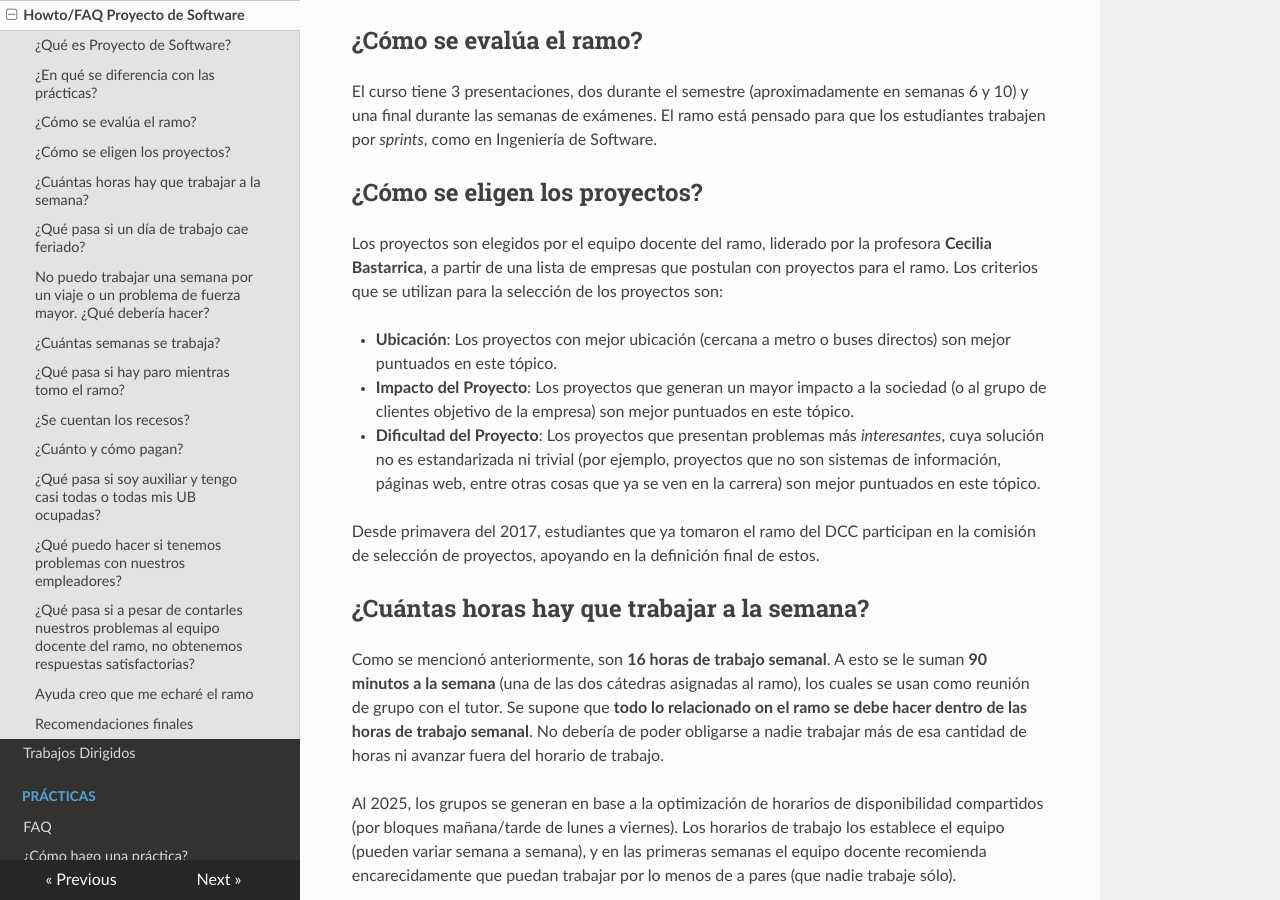
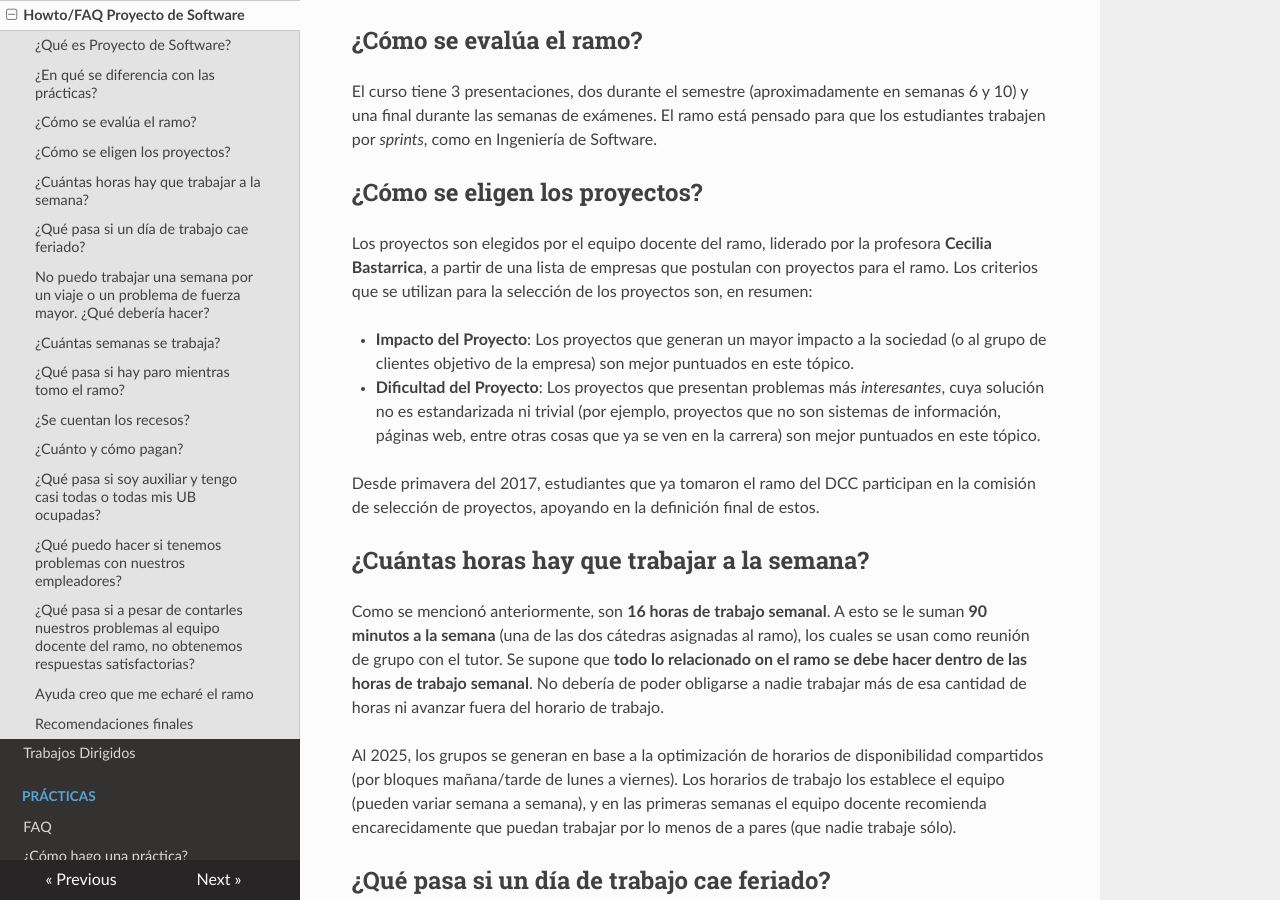
Before and after one commit to cadcc/howto, an MkDocs documentation site: the page built from docs/Proyecto de Software.md, in a window 1280 px wide and 900 px high, scrolled down 776 px. Built offline with MkDocs 1.6.1, drawn with Linux system fonts in a browser that asks for light colours; nearby versions of some CDN libraries.

Commit message:
remove location criteria from Proyecto de Software.md

```diff
--- a/docs/Proyecto de Software.md
+++ b/docs/Proyecto de Software.md
@@ -18,9 +18,8 @@ El curso tiene 3 presentaciones, dos durante el semestre (aproximadamente en sem
 
 ## ¿Cómo se eligen los proyectos?
 
-Los proyectos son elegidos por el equipo docente del ramo, liderado por la profesora **Cecilia Bastarrica**, a partir de una lista de empresas que postulan con proyectos para el ramo. Los criterios que se utilizan para la selección de los proyectos son:
+Los proyectos son elegidos por el equipo docente del ramo, liderado por la profesora **Cecilia Bastarrica**, a partir de una lista de empresas que postulan con proyectos para el ramo. Los criterios que se utilizan para la selección de los proyectos son, en resumen:
 
-* **Ubicación**: Los proyectos con mejor ubicación (cercana a metro o buses directos) son mejor puntuados en este tópico.
 * **Impacto del Proyecto**: Los proyectos que generan un mayor impacto a la sociedad (o al grupo de clientes objetivo de la empresa) son mejor puntuados en este tópico.
 * **Dificultad del Proyecto**: Los proyectos que presentan problemas más _interesantes_, cuya solución no es estandarizada ni trivial (por ejemplo, proyectos que no son sistemas de información, páginas web, entre otras cosas que ya se ven en la carrera) son mejor puntuados en este tópico.
 
```
